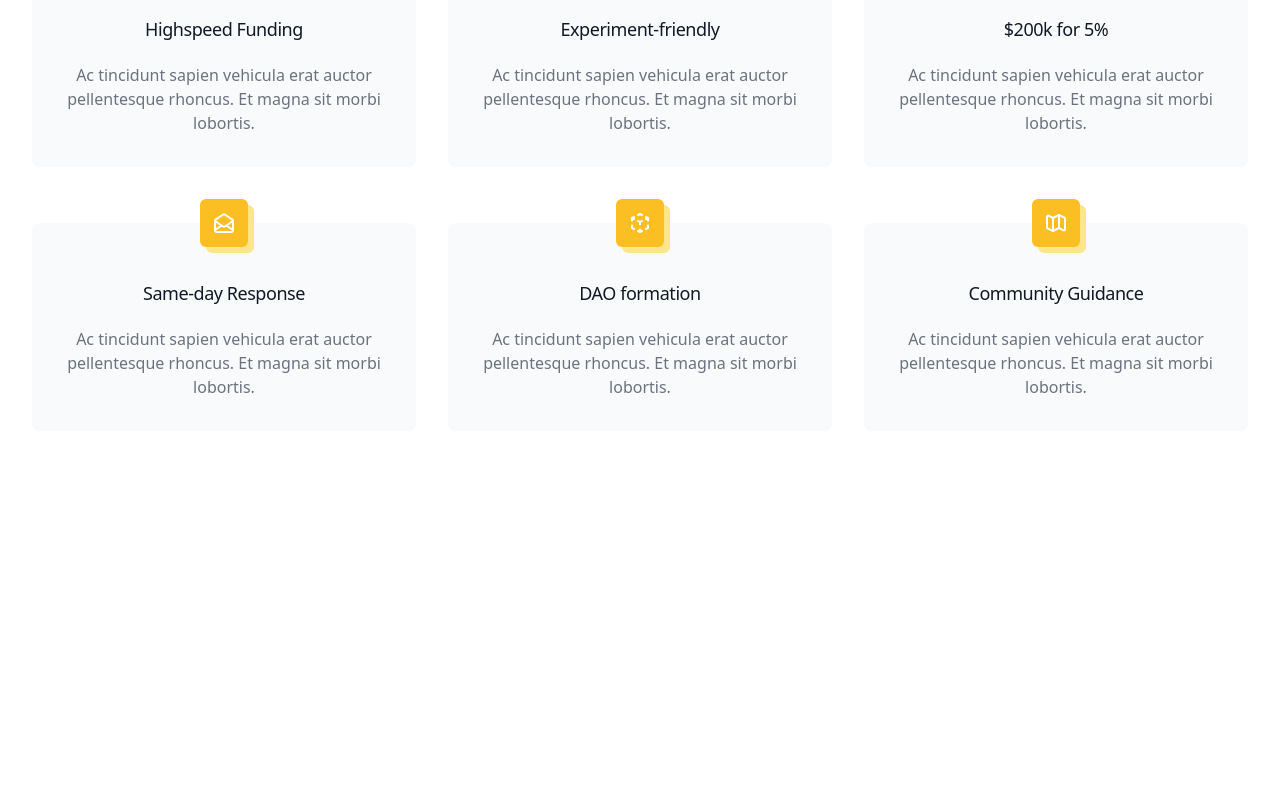
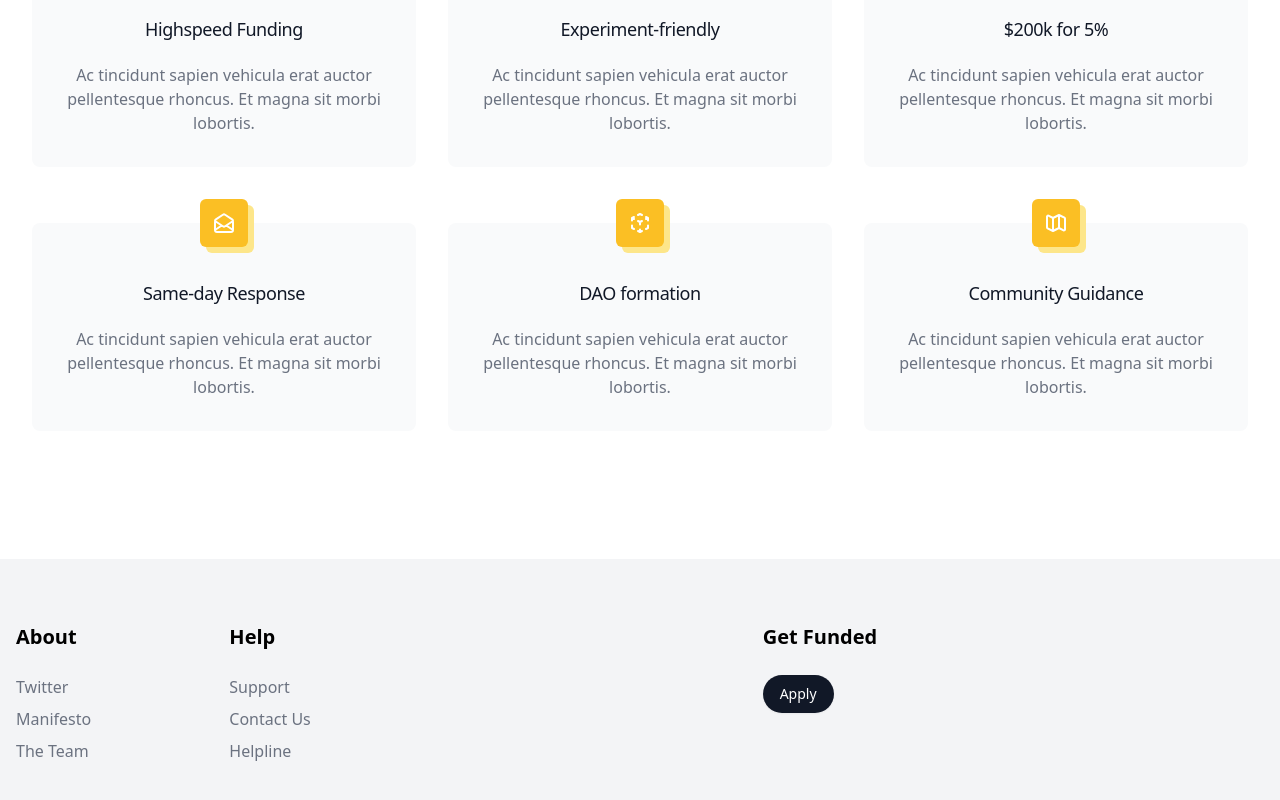
Before and after one commit to metasj/frontend, a Next.js app: page / in a window 1280 px wide. Shown: the part 1126-1926 px from the top of the page. Before the commit the page ends 1685 px from the top, so only its background shows below. Built offline with nearby package versions, Linux system fonts and the light colour scheme.

Commit message:
add footer

```diff
--- /dev/null
+++ b/src/components/icons/TwitterIcon.js
@@ -0,0 +1,5 @@
+export default () => (
+	<svg xmlns="http://www.w3.org/2000/svg" width="24" height="24" viewBox="0 0 24 24">
+		<path d="M24 4.557c-.883.392-1.832.656-2.828.775 1.017-.609 1.798-1.574 2.165-2.724-.951.564-2.005.974-3.127 1.195-.897-.957-2.178-1.555-3.594-1.555-3.179 0-5.515 2.966-4.797 6.045-4.091-.205-7.719-2.165-10.148-5.144-1.29 2.213-.669 5.108 1.523 6.574-.806-.026-1.566-.247-2.229-.616-.054 2.281 1.581 4.415 3.949 4.89-.693.188-1.452.232-2.224.084.626 1.956 2.444 3.379 4.6 3.419-2.07 1.623-4.678 2.348-7.29 2.04 2.179 1.397 4.768 2.212 7.548 2.212 9.142 0 14.307-7.721 13.995-14.646.962-.695 1.797-1.562 2.457-2.549z" />
+	</svg>
+)
--- a/src/pages/index.js
+++ b/src/pages/index.js
@@ -2,6 +2,7 @@ import { Fragment } from 'react'
 import { Popover, Transition } from '@headlessui/react'
 import HyperscaleMark from '@/components/HyperscaleMark'
 import JoinDiscordIcon from '@/components/icons/JoinDiscordIcon'
+import TwitterIcon from '@/components/icons/TwitterIcon'
 import {
 	MenuIcon,
 	XIcon,
@@ -28,6 +29,25 @@ const features = [
 	{ name: 'Same-day Response', icon: MailOpenIcon },
 	{ name: 'DAO formation', icon: CubeTransparentIcon },
 	{ name: 'Community Guidance', icon: MapIcon },
+]
+
+const footer = [
+	{
+		name: 'About',
+		items: [
+			{ name: 'Twitter', url: '#' },
+			{ name: 'Manifesto', url: '#' },
+			{ name: 'The Team', url: '#' },
+		],
+	},
+	{
+		name: 'Help',
+		items: [
+			{ name: 'Support', url: '#' },
+			{ name: 'Contact Us', url: '#' },
+			{ name: 'Helpline', url: '#' },
+		],
+	},
 ]
 
 const Landing = () => (
@@ -62,12 +82,12 @@ const Landing = () => (
 									</Popover.Button>
 								</div>
 							</div>
-							<div className="hidden md:block md:ml-10 md:space-x-10">
+							<div className="hidden md:block md:mr-10 md:space-x-10 md:ml-auto">
 								{navigation.map(item => (
 									<a
 										key={item.name}
 										href={item.href}
-										className="font-medium text-gray-500 hover:text-gray-900"
+										className="px-3 py-2 rounded-md text-base font-medium text-gray-700 hover:text-gray-900 hover:bg-gray-50"
 									>
 										{item.name}
 									</a>
@@ -212,6 +232,37 @@ const Landing = () => (
 				</div>
 			</div>
 		</div>
+		<footer class="footer-1 bg-gray-100 py-8 sm:py-12">
+			<div class="container mx-auto px-4">
+				<div class="sm:flex sm:flex-wrap sm:-mx-4 md:py-4">
+					{footer.map(column => (
+						<div class="px-4 sm:w-1/2 md:w-1/4 xl:w-1/6 mt-8 md:mt-0">
+							<h5 class="text-xl font-bold mb-6">{column.name}</h5>
+							<ul class="list-none footer-links">
+								{column.items.map(item => (
+									<li class="mb-2">
+										<a href={item.url} class="font-medium text-gray-500 hover:text-gray-900">
+											{item.name}
+										</a>
+									</li>
+								))}
+							</ul>
+						</div>
+					))}
+					<div class="px-4 mt-4 sm:w-1/3 xl:w-1/6 sm:mx-auto xl:mt-0 xl:ml-auto">
+						<h5 class="text-xl font-bold mb-6 sm:text-center xl:text-left">Get Funded</h5>
+						<div class="flex sm:justify-center xl:justify-start">
+							<a
+								href="#"
+								class="inline-flex items-center px-4 py-2 border border-transparent text-sm font-medium rounded-full shadow-sm text-white bg-gray-900 hover:bg-gray-700 focus:outline-none focus:ring-2 focus:ring-offset-2 focus:ring-gray-500"
+							>
+								Apply
+							</a>
+						</div>
+					</div>
+				</div>
+			</div>
+		</footer>
 	</div>
 )
 
```
Also changed, not shown: public/icons/twitter.svg (added).
